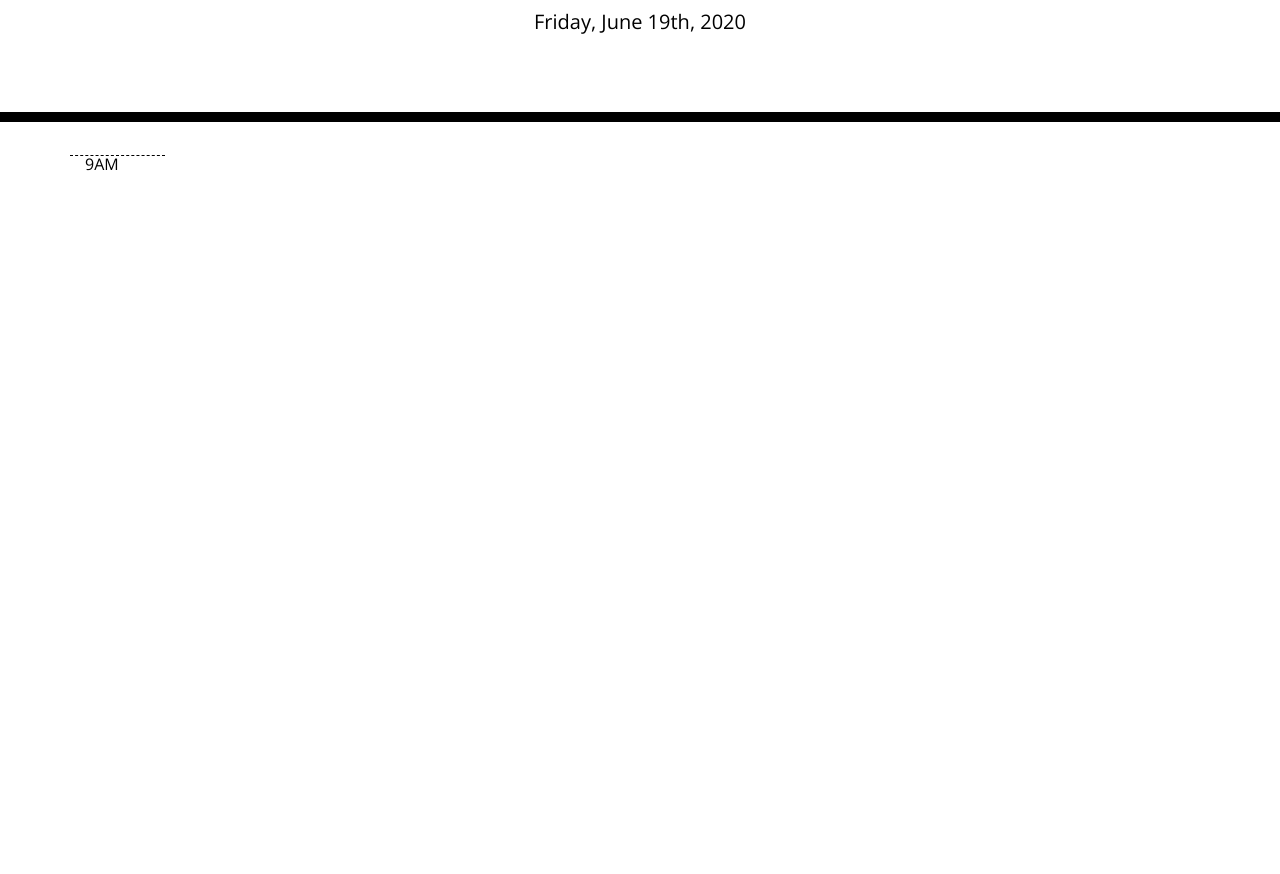
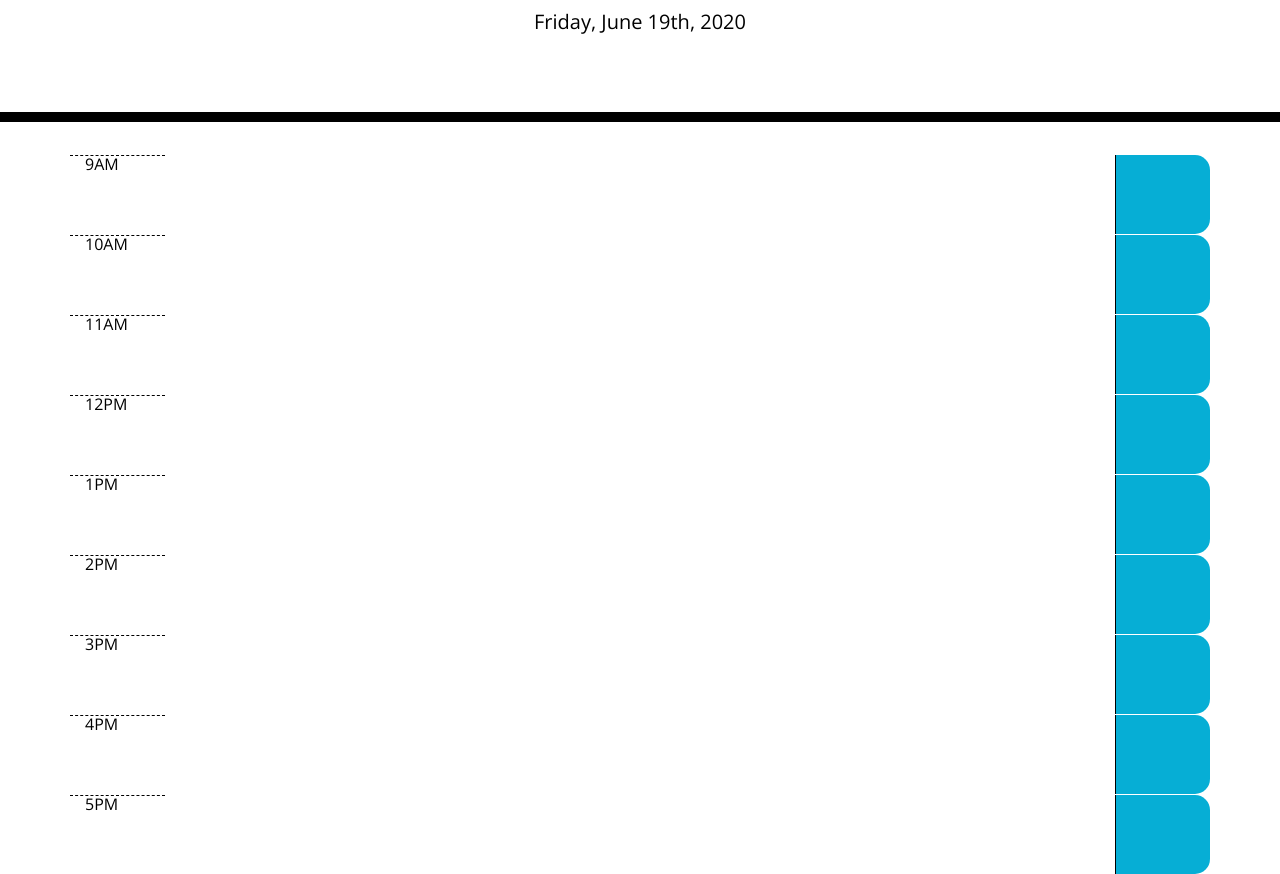
Before and after one commit to WubbleuTea/work-day-planner, a plain HTML site: page index.html in a window 1280 px wide. Shown: the part 182-1056 px from the top of the page. Before the commit the page ends 800 px from the top, so only its background shows below. Drawn offline with nearby package versions, Linux system fonts and the light colour scheme.

Commit message:
Timeblocks created

```diff
--- a/assets/js/script.js
+++ b/assets/js/script.js
@@ -1,3 +1,5 @@
+//creates a variable to store current date
 var now = moment().format("dddd, MMMM Do, YYYY");
 
+//adds current day to the page
 $("#currentDay").append("<p class='body'>" + now + "</p>");
--- a/index.html
+++ b/index.html
@@ -31,12 +31,51 @@
     </header>
     <div class="container">
       <!-- Timeblocks go here -->
-      <div id="hourNine" class="row">
+      <div id="hourNine" class="row hour-group">
         <div  class="col-1 hour">9AM</div>
+        <div class="col-10"><p id="toDoItem"></p></div>
+        <div class="col-1 saveBtn"></div>
+      </div>
+      <div id="hourTen" class="row">
+        <div  class="col-1 hour">10AM</div>
         <div class="col-10"></div>
-        <div class="col-1"></div>
+        <div class="col-1 saveBtn"></div>
       </div>
-
+      <div id="hourEleven" class="row">
+        <div  class="col-1 hour">11AM</div>
+        <div class="col-10"></div>
+        <div class="col-1 saveBtn"></div>
+      </div>
+      <div id="hourTwelve" class="row">
+        <div  class="col-1 hour">12PM</div>
+        <div class="col-10"></div>
+        <div class="col-1 saveBtn"></div>
+      </div>
+      <div id="hourThirteen" class="row">
+        <div  class="col-1 hour">1PM</div>
+        <div class="col-10"></div>
+        <div class="col-1 saveBtn"></div>
+      </div>
+      <div id="hourFourteen" class="row">
+        <div  class="col-1 hour">2PM</div>
+        <div class="col-10"></div>
+        <div class="col-1 saveBtn"></div>
+      </div>
+      <div id="hourFifteen" class="row">
+        <div  class="col-1 hour">3PM</div>
+        <div class="col-10"></div>
+        <div class="col-1 saveBtn"></div>
+      </div>
+      <div id="hourSixteen" class="row">
+        <div  class="col-1 hour">4PM</div>
+        <div class="col-10"></div>
+        <div class="col-1 saveBtn"></div>
+      </div>
+      <div id="hourSeventeen" class="row">
+        <div  class="col-1 hour">5PM</div>
+        <div class="col-10"></div>
+        <div class="col-1 saveBtn"></div>
+      </div>
 
     </div>
 
```
